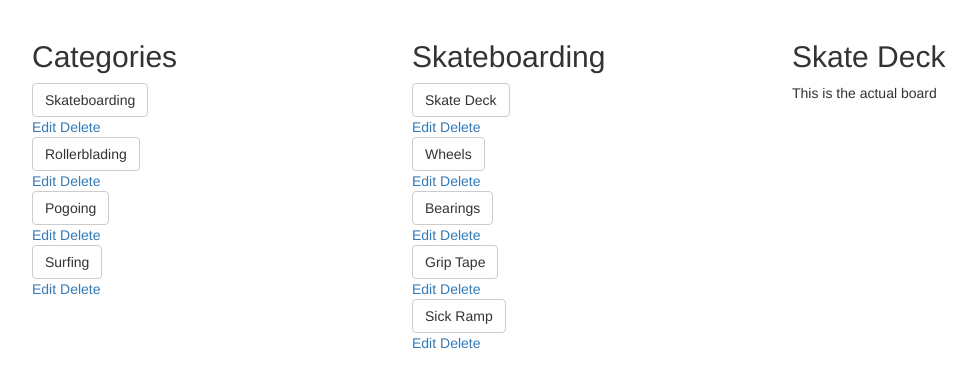
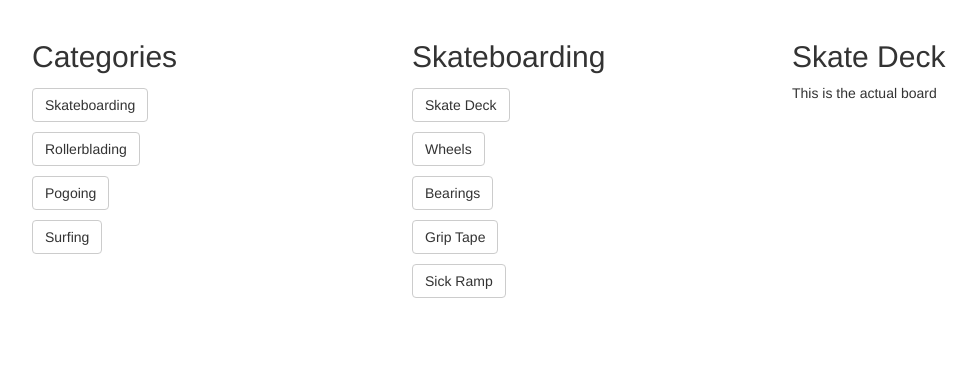
Before and after one commit to bobertoo/catalogapp, a Flask app: page /Skateboarding/1/ in a window 1280 px wide. Shown: the part 52-440 px from the top of the page, without its empty margins (53-1030 px from the left). Run offline with Flask 2, Linux system fonts and the light colour scheme; some libraries are stand-ins or nearby versions.

Commit message:
fixed some formatting

```diff
--- a/static/styles.css
+++ b/static/styles.css
@@ -1,5 +1,6 @@
-.recentlyAdded {
+.buttonz {
 	margin-bottom: 5px;
+	margin-top: 5px;
 }
 .login {
 	margin-right: 10px;
--- a/templates/categories.html
+++ b/templates/categories.html
@@ -10,9 +10,11 @@
 			<ul class="list-unstyled">
 				{% for i in category%}
 
-				<li><a class='btn btn-default' href={{url_for('categoryItems',category_name = i.name)}}>{{i.name}}</a></li>
+				<li><a class='btn btn-default buttonz' href={{url_for('categoryItems',category_name = i.name)}}>{{i.name}}</a></li>
+      	{%if 'username' in session %}
 				<a href={{url_for('editCategory',category_name = i.name)}}>Edit</a>
 				<a href={{url_for('deleteCategory',category_name = i.name)}}>Delete</a>
+				{% endif %}
 
 				{% endfor %}
 
@@ -36,7 +38,7 @@
 			<ul class="list-unstyled">
 				{% for i in items %}
 
-				<li><a class='btn btn-default recentlyAdded' href={{url_for('singleItem',category_name = i.category.name, item_id = i.id)}}>{{i.name}} ({{ i.category.name }})</a></li>
+				<li><a class='btn btn-default buttonz' href={{url_for('singleItem',category_name = i.category.name, item_id = i.id)}}>{{i.name}} ({{ i.category.name }})</a></li>
 
 				{% endfor %}
 
--- a/templates/singleitem.html
+++ b/templates/singleitem.html
@@ -9,9 +9,11 @@
         <ul class="list-unstyled">
         {% for i in categories%}
 
-        <li><a class='btn btn-default' href={{url_for('categoryItems',category_name = i.name)}}>{{i.name}}</a></li>
+        <li><a class='btn btn-default buttonz' href={{url_for('categoryItems',category_name = i.name)}}>{{i.name}}</a></li>
+      	{%if 'username' in session %}
         <a href={{url_for('editCategory',category_name = i.name)}}>Edit</a>
         <a href={{url_for('deleteCategory',category_name = i.name)}}>Delete</a>
+				{% endif %}
 
         {% endfor %}
 
@@ -22,11 +24,11 @@
         <ul class="list-unstyled">
         {% for i in items %}
 
-        <li><a class="btn btn-default" href={{url_for('singleItem', category_name = category.name, item_id = i.id)}}>{{i.name}}</a></li>
-
+        <li><a class="btn btn-default buttonz" href={{url_for('singleItem', category_name = category.name, item_id = i.id)}}>{{i.name}}</a></li>
+      	{%if 'username' in session %}
         <a href={{url_for('editCategoryItem', category_name = category.name, item_id = i.id)}}>Edit</a>
-
         <a href={{url_for('deleteCategoryItem', category_name = category.name, item_id = i.id)}}>Delete</a>
+				{% endif %}
 
         {% endfor %}
 </ul>
```
Also changed, not shown: templates/categoryitems.html (+7 -5 lines).
